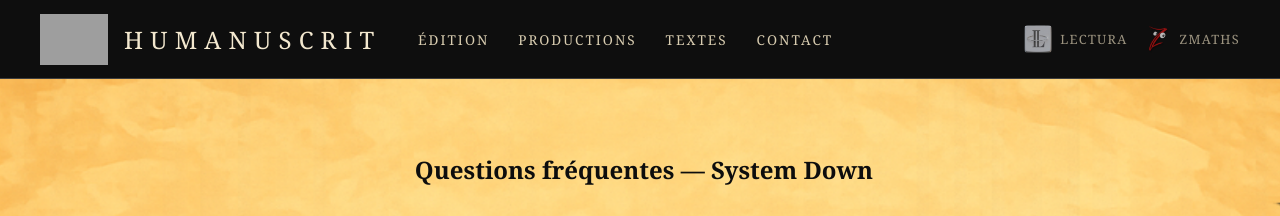
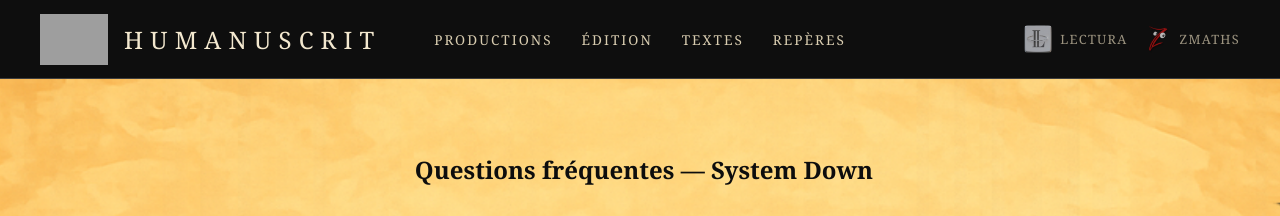
Before and after one commit to maxcarriere/humanuscrit, a Jekyll site: the page built from faq.md, in a window 1280 px wide. Shown: the top 216 px of the page. Built offline with Jekyll 4.4.1, drawn with Linux system fonts in a browser that asks for light colours; some of the changed text lies outside the part shown; grey boxes are pictures that could not be loaded.

Commit message:
Navigation dropdown + corrections FAQ + pages auteur et liens
- Navigation desktop : sous-menus dropdown au hover (Productions, Édition, Textes, Repères)
- Navigation mobile : sections hiérarchiques avec sous-liens visibles
- FAQ : avant-propos → postface, réponse Humanuscrit enrichie (éditeur indépendant)
- Nouvelle page /edition/auteur/ (biographie Max Carrière)
- Nouvelle page /liens/ (Lectura, Zmaths)
- Listener Escape pour fermer les dropdowns
- Mise à jour llms-full.txt (avant-propos révisé)

Co-Authored-By: Claude Opus 4.6 <noreply@anthropic.com>

```diff
--- a/_includes/header.html
+++ b/_includes/header.html
@@ -7,10 +7,36 @@
       <div class="site-title">HUMANUSCRIT</div>
     </a>
     <nav class="site-nav">
-      <a href="{{ '/edition/' | relative_url }}">Édition</a>
-      <a href="{{ '/productions/' | relative_url }}">Productions</a>
-      <a href="{{ '/textes/' | relative_url }}">Textes</a>
-      <a href="{{ '/contact/' | relative_url }}">Contact</a>
+      <div class="nav-item">
+        <a href="{{ '/productions/' | relative_url }}" class="nav-link">Productions</a>
+        <div class="nav-dropdown">
+          <a href="{{ '/productions/system-down/' | relative_url }}">System Down</a>
+        </div>
+      </div>
+      <div class="nav-item">
+        <a href="{{ '/edition/' | relative_url }}" class="nav-link">Édition</a>
+        <div class="nav-dropdown">
+          <a href="{{ '/edition/' | relative_url }}">Humanuscrit</a>
+          <a href="{{ '/edition/auteur/' | relative_url }}">L'auteur</a>
+        </div>
+      </div>
+      <div class="nav-item">
+        <a href="{{ '/textes/' | relative_url }}" class="nav-link">Textes</a>
+        <div class="nav-dropdown">
+          <a href="{{ '/textes/prescriptum/' | relative_url }}">Prescriptum</a>
+          <a href="{{ '/textes/fictions/' | relative_url }}">Fictions</a>
+          <a href="{{ '/textes/reflexions/' | relative_url }}">Réflexions</a>
+          <a href="{{ '/textes/contes-poesie-eveil/' | relative_url }}">Contes / Poésie</a>
+        </div>
+      </div>
+      <div class="nav-item">
+        <a href="{{ '/contact/' | relative_url }}" class="nav-link">Repères</a>
+        <div class="nav-dropdown">
+          <a href="{{ '/contact/' | relative_url }}">Contact</a>
+          <a href="{{ '/liens/' | relative_url }}">Liens</a>
+          <a href="{{ '/faq/' | relative_url }}">FAQ</a>
+        </div>
+      </div>
     </nav>
     <div class="header-external">
       <a href="https://lectura.world" target="_blank" rel="noopener" title="Lectura">
@@ -26,10 +52,36 @@
       <span class="menu-toggle-icon"></span>
     </button>
     <div id="nav-menu" class="nav-menu" aria-hidden="true">
-      <a href="{{ '/edition/' | relative_url }}">Édition</a>
-      <a href="{{ '/productions/' | relative_url }}">Productions</a>
-      <a href="{{ '/textes/' | relative_url }}">Textes</a>
-      <a href="{{ '/contact/' | relative_url }}">Contact</a>
+      <div class="nav-mobile-section">
+        <a href="{{ '/productions/' | relative_url }}" class="nav-mobile-title">Productions</a>
+        <div class="nav-mobile-sub">
+          <a href="{{ '/productions/system-down/' | relative_url }}">System Down</a>
+        </div>
+      </div>
+      <div class="nav-mobile-section">
+        <a href="{{ '/edition/' | relative_url }}" class="nav-mobile-title">Édition</a>
+        <div class="nav-mobile-sub">
+          <a href="{{ '/edition/' | relative_url }}">Humanuscrit</a>
+          <a href="{{ '/edition/auteur/' | relative_url }}">L'auteur</a>
+        </div>
+      </div>
+      <div class="nav-mobile-section">
+        <a href="{{ '/textes/' | relative_url }}" class="nav-mobile-title">Textes</a>
+        <div class="nav-mobile-sub">
+          <a href="{{ '/textes/prescriptum/' | relative_url }}">Prescriptum</a>
+          <a href="{{ '/textes/fictions/' | relative_url }}">Fictions</a>
+          <a href="{{ '/textes/reflexions/' | relative_url }}">Réflexions</a>
+          <a href="{{ '/textes/contes-poesie-eveil/' | relative_url }}">Contes / Poésie</a>
+        </div>
+      </div>
+      <div class="nav-mobile-section">
+        <a href="{{ '/contact/' | relative_url }}" class="nav-mobile-title">Repères</a>
+        <div class="nav-mobile-sub">
+          <a href="{{ '/contact/' | relative_url }}">Contact</a>
+          <a href="{{ '/liens/' | relative_url }}">Liens</a>
+          <a href="{{ '/faq/' | relative_url }}">FAQ</a>
+        </div>
+      </div>
       <span class="nav-menu-sep"></span>
       <a href="{{ '/mentions-legales/' | relative_url }}">Mentions légales</a>
       <a href="{{ '/confidentialite/' | relative_url }}">Confidentialité</a>
--- a/assets/css/style.scss
+++ b/assets/css/style.scss
@@ -147,18 +147,74 @@ body *::after {
   gap: 0;
 }
 
-.site-nav a {
+.nav-item {
+  position: relative;
+  margin-right: 1.8rem;
+}
+
+.nav-item:last-child {
+  margin-right: 0;
+}
+
+.nav-link {
   color: #d8ccb0;
   text-decoration: none;
-  margin-right: 1.8rem;
   letter-spacing: 0.15em;
   font-size: 0.85rem;
   text-transform: uppercase;
+  cursor: pointer;
 }
 
-.site-nav a:hover {
+.nav-link:hover {
   color: #fffef8;
   text-shadow: 0 0 12px rgba(255, 254, 248, 0.6), 0 0 24px rgba(255, 254, 248, 0.3);
+}
+
+.nav-dropdown {
+  position: absolute;
+  top: 100%;
+  left: 0;
+  margin-top: 0.6rem;
+  background: #0e0e0e;
+  border: 1px solid rgba(255, 255, 255, 0.12);
+  border-radius: 4px;
+  padding: 0.4rem 0;
+  min-width: 160px;
+  z-index: 200;
+  box-shadow: 0 4px 12px rgba(0, 0, 0, 0.4);
+  opacity: 0;
+  transform: translateY(-4px);
+  pointer-events: none;
+  transition: opacity 0.2s ease, transform 0.2s ease;
+}
+
+.nav-item:hover .nav-dropdown,
+.nav-item:focus-within .nav-dropdown {
+  opacity: 1;
+  transform: translateY(0);
+  pointer-events: auto;
+}
+
+.nav-item:last-child .nav-dropdown {
+  left: auto;
+  right: 0;
+}
+
+.nav-dropdown a {
+  display: block;
+  padding: 0.45rem 1rem;
+  color: #d8ccb0;
+  text-decoration: none;
+  font-size: 0.8rem;
+  letter-spacing: 0.05em;
+  text-transform: none;
+  white-space: nowrap;
+  transition: background 0.15s ease;
+}
+
+.nav-dropdown a:hover {
+  background: rgba(255, 255, 255, 0.08);
+  color: #fffef8;
 }
 
 .menu-toggle {
@@ -263,6 +319,53 @@ body *::after {
     height: 1px;
     background: rgba(255, 255, 255, 0.15);
     margin: 0.5rem 1rem;
+  }
+
+  .nav-dropdown {
+    display: none !important;
+  }
+
+  .nav-mobile-section {
+    display: flex;
+    flex-direction: column;
+  }
+
+  .nav-mobile-title {
+    color: #d8ccb0;
+    text-decoration: none;
+    padding: 0.75rem 1rem;
+    font-size: 1rem;
+    text-transform: uppercase;
+    letter-spacing: 0.1em;
+  }
+
+  .nav-mobile-title:hover {
+    color: #fffef8;
+    text-shadow: 0 0 12px rgba(255, 254, 248, 0.6), 0 0 24px rgba(255, 254, 248, 0.3);
+    background: rgba(255, 255, 255, 0.05);
+  }
+
+  .nav-mobile-sub {
+    display: flex;
+    flex-direction: column;
+    padding-left: 1.2rem;
+  }
+
+  .nav-mobile-sub a {
+    color: #d8ccb0;
+    text-decoration: none;
+    padding: 0.45rem 1rem;
+    font-size: 0.85rem;
+    text-transform: none;
+    letter-spacing: 0.05em;
+    opacity: 0.7;
+  }
+
+  .nav-mobile-sub a:hover {
+    opacity: 1;
+    color: #fffef8;
+    text-shadow: 0 0 12px rgba(255, 254, 248, 0.6), 0 0 24px rgba(255, 254, 248, 0.3);
+    background: rgba(255, 255, 255, 0.05);
   }
 
   .page-wrapper {
--- a/assets/js/menu-toggle.js
+++ b/assets/js/menu-toggle.js
@@ -15,4 +15,15 @@
       btn.setAttribute('aria-expanded', 'false');
     }
   });
+  document.addEventListener('keydown', function(e) {
+    if (e.key === 'Escape') {
+      if (document.activeElement) {
+        document.activeElement.blur();
+      }
+      if (menu.getAttribute('aria-hidden') === 'false') {
+        menu.setAttribute('aria-hidden', 'true');
+        btn.setAttribute('aria-expanded', 'false');
+      }
+    }
+  });
 })();
```
Also changed, not shown: edition-auteur.md (added, +21 -0 lines), edition.md (+2 -4 lines), faq.md (+4 -4 lines), liens.md (added, +18 -0 lines), llms-full.txt (+34 -22 lines).
